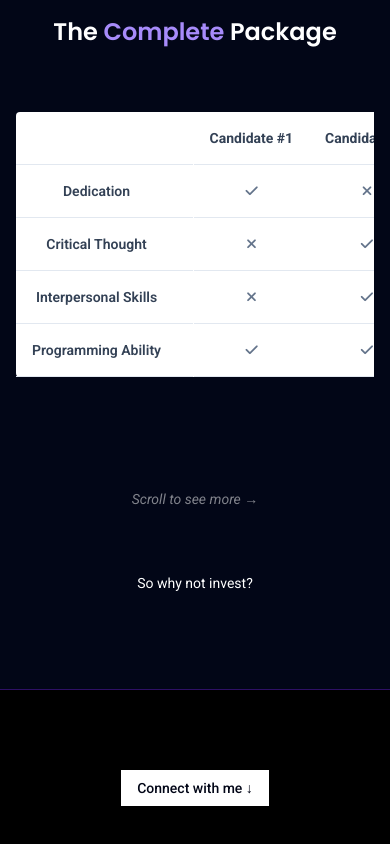
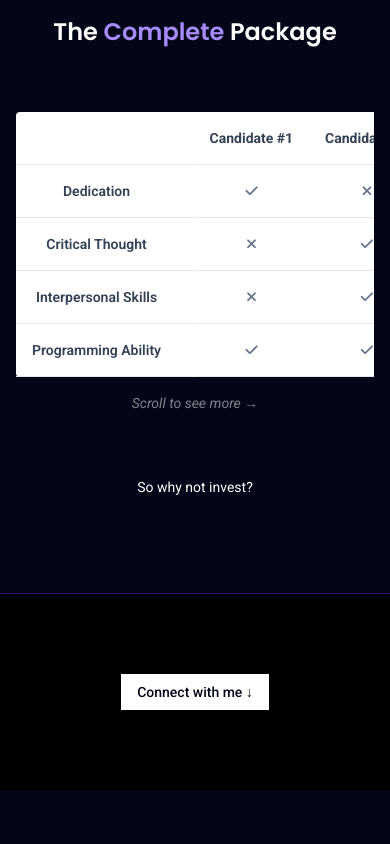
Before and after one commit to maheem20/web_portfolio, a SvelteKit app: page / in a window 390 px wide. Shown: the part 3438-4282 px from the top of the page. After the commit the page ends 4228 px from the top, so only its background shows below. Built offline with nearby package versions, Linux system fonts and the light colour scheme.

Commit message:
fix: adjust scroll prompt positioning

```diff
--- a/src/components/Main.svelte
+++ b/src/components/Main.svelte
@@ -225,7 +225,7 @@
                 </tbody>
             </table>
         </div>
-        <div class="mx-auto mt-12 italic sm:hidden opacity-50">
+        <div class="mx-auto -mt-12 italic sm:hidden opacity-50">
             <p>Scroll to see more &rarr;</p>
         </div>
         <p class="mx-auto">So why not invest?</p>
```
